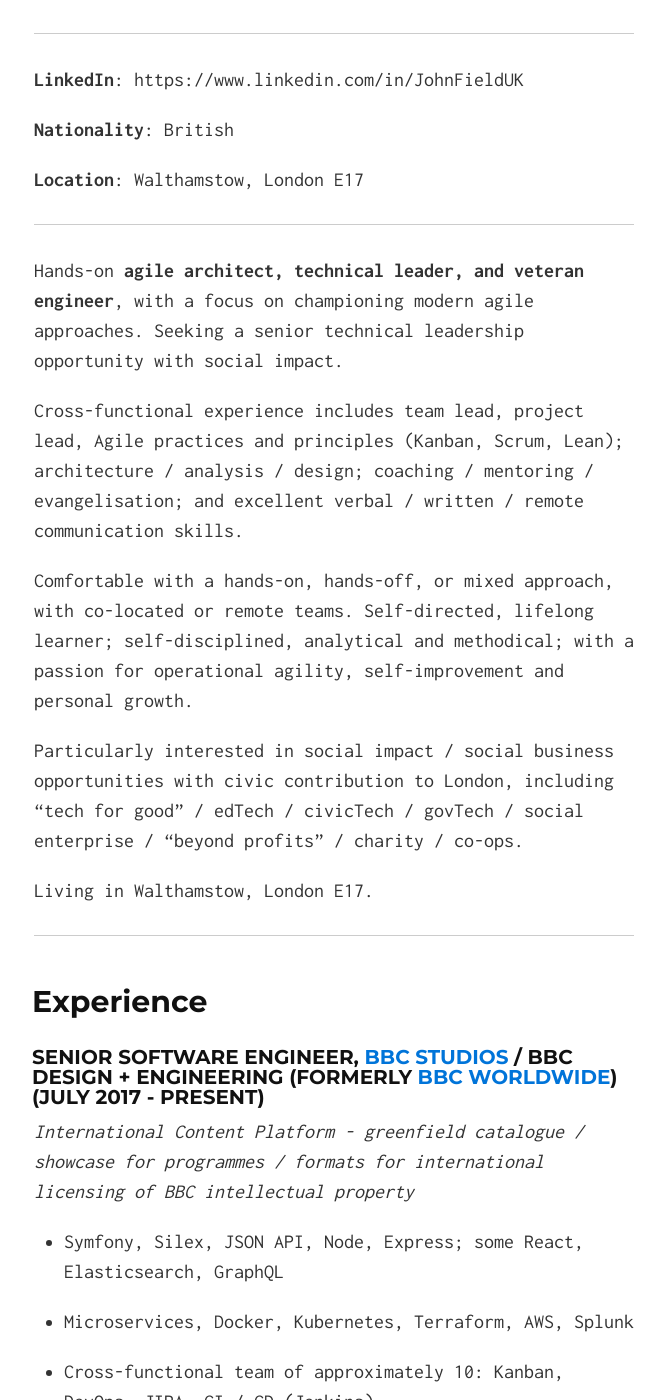
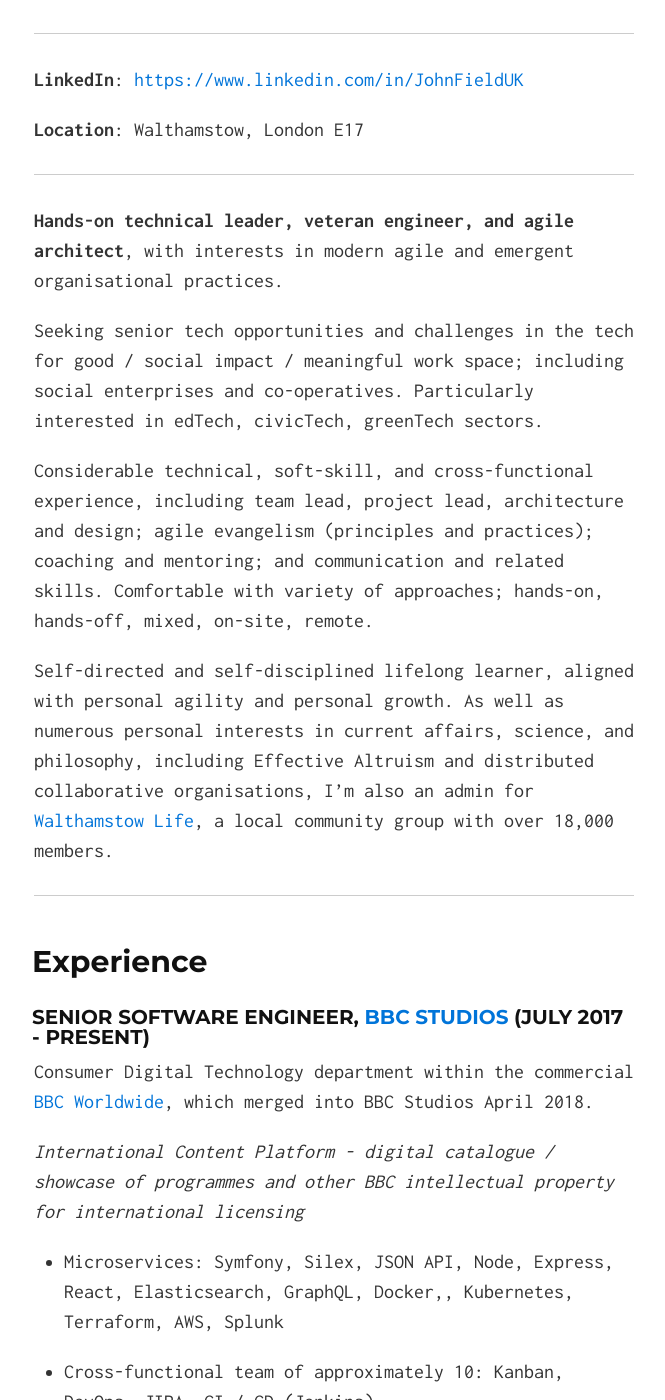
Before and after one commit to JohnField/johnfield.github.io, a Jekyll site: the page built from cv.md, in a window 1280 px wide and 1400 px high, scrolled down 516 px. Shown: the whole window, without its empty margins (306-971 px from the left). Built offline with Jekyll 4.4.1, drawn with Linux system fonts in a browser that asks for light colours; our own code applies the rules of GitHub Pages for plain Markdown files.

Commit message:
Update cv.md

```diff
--- a/cv.md
+++ b/cv.md
@@ -4,38 +4,34 @@
 
 * * *
 
-**LinkedIn**: https://www.linkedin.com/in/JohnFieldUK
-
-**Nationality**: British
+**LinkedIn**: [https://www.linkedin.com/in/JohnFieldUK](https://www.linkedin.com/in/JohnFieldUK)
 
 **Location**: Walthamstow, London E17
 
 * * *
 
-Hands-on **agile architect, technical leader, and veteran engineer**, with a focus on championing modern agile approaches. Seeking a senior technical leadership opportunity with social impact.
 
-Cross-functional experience includes team lead, project lead, Agile practices and principles (Kanban, Scrum, Lean); architecture / analysis / design; coaching / mentoring / evangelisation; and excellent verbal / written / remote communication skills.
+**Hands-on technical leader, veteran engineer, and agile architect**, with interests in modern agile and emergent organisational practices.
 
-Comfortable with a hands-on, hands-off, or mixed approach, with co-located or remote teams. Self-directed, lifelong learner; self-disciplined, analytical and methodical; with a passion for operational agility, self-improvement and personal growth.
+Seeking senior tech opportunities and challenges in the tech for good / social impact / meaningful work space; including social enterprises and co-operatives. Particularly interested in edTech, civicTech, greenTech sectors.
 
-Particularly interested in social impact / social business opportunities with civic contribution to London, including "tech for good" / edTech / civicTech / govTech / social enterprise / “beyond profits” / charity / co-ops.
+Considerable technical, soft-skill, and cross-functional experience, including team lead, project lead, architecture and design; agile evangelism (principles and practices); coaching and mentoring; and communication and related skills. Comfortable with variety of approaches; hands-on, hands-off, mixed, on-site, remote.
 
-Living in Walthamstow, London E17.
-
+Self-directed and self-disciplined lifelong learner, aligned with personal agility and personal growth. As well as numerous personal interests in current affairs, science, and philosophy, including Effective Altruism and distributed collaborative organisations, I’m also an admin for [Walthamstow Life](https://www.facebook.com/groups/walthamstowlife/), a local community group with over 18,000 members.
 * * *
 
 
 ## Experience
 
-#### Senior Software Engineer, [BBC Studios](https://www.bbcstudios.com/) / BBC Design + Engineering (formerly [BBC Worldwide](https://www.bbcworldwide.com/)) (July 2017 - present)
+#### Senior Software Engineer, [BBC Studios](https://www.bbcstudios.com/) (July 2017 - present)
 
-*International Content Platform - greenfield catalogue / showcase for programmes / formats for international licensing of BBC intellectual property*
+Consumer Digital Technology department within the commercial [BBC Worldwide](https://www.bbcworldwide.com/), which merged into BBC Studios April 2018.
 
-* Symfony, Silex, JSON API, Node, Express; some React, Elasticsearch, GraphQL
+*International Content Platform - digital catalogue / showcase of programmes and other BBC intellectual property for international licensing*
 
-* Microservices, Docker, Kubernetes, Terraform, AWS, Splunk
+* Microservices: Symfony, Silex, JSON API, Node, Express, React, Elasticsearch, GraphQL, Docker,, Kubernetes, Terraform, AWS, Splunk
 
-* Cross-functional team of approximately 10:  Kanban, DevOps, JIRA, CI / CD (Jenkins)
+* Cross-functional team of approximately 10: Kanban, DevOps, JIRA, CI / CD (Jenkins)
 
 * Challenges included learning-curve of Node and modern Javascript; some legacy site maintenance
 
```
